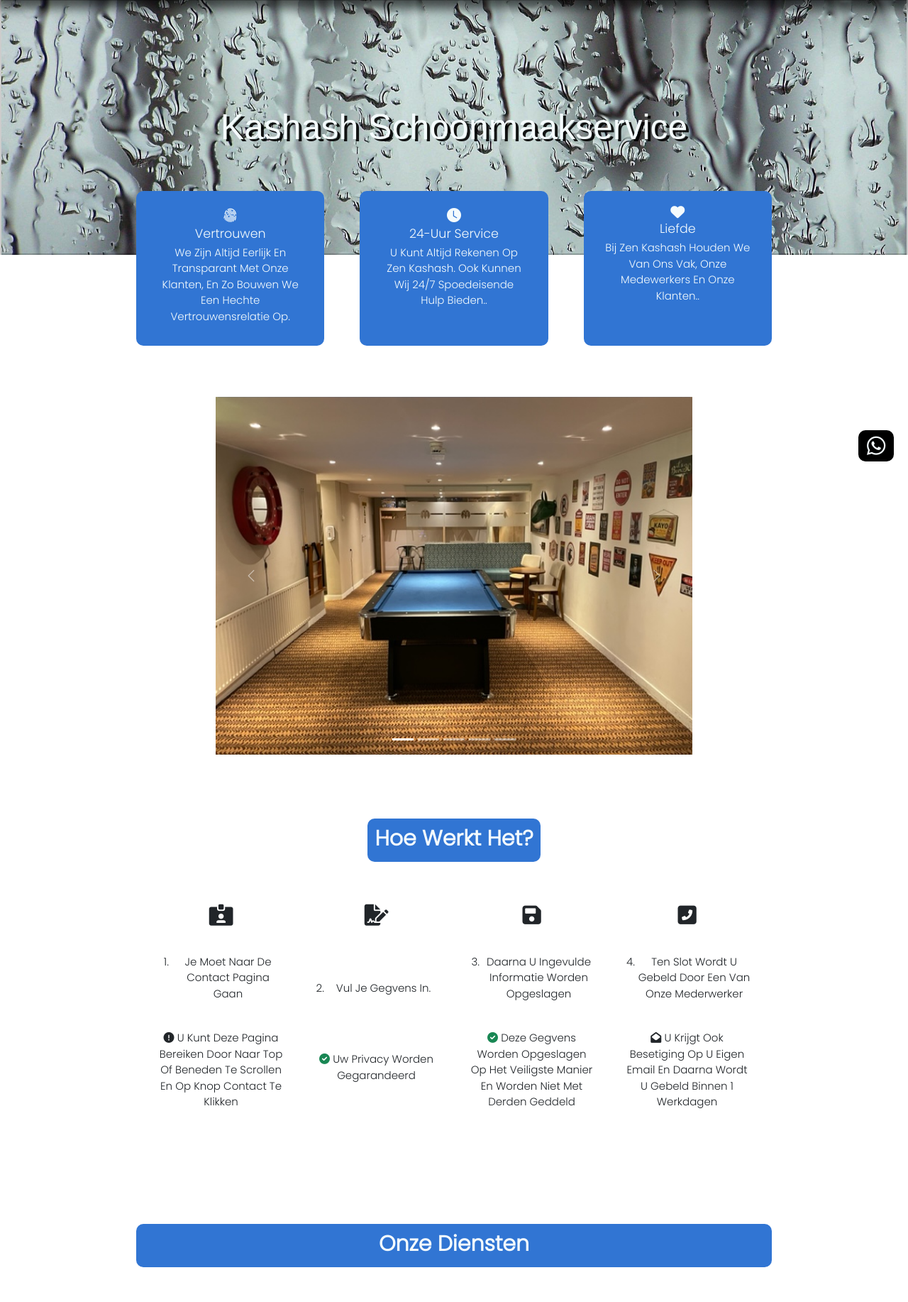
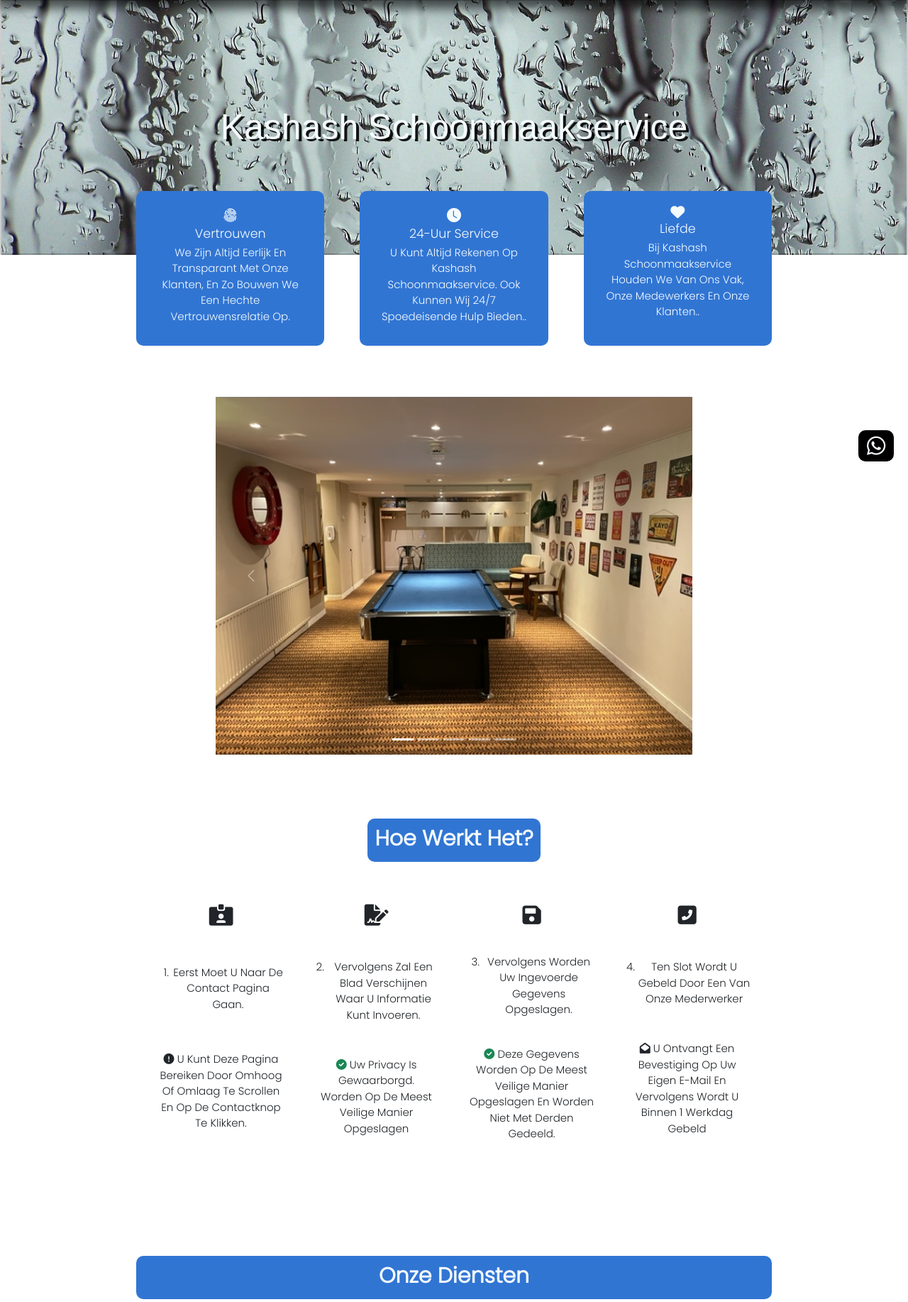
Before and after one commit to mohamedloul1/project_schoon_maak_bedrijf, a PHP site: page /index.php in a window 1280 px wide. Shown: the part 100-1934 px from the top of the page at 71% size. Run offline with PHP 8.4, Linux system fonts and the light colour scheme; style sheets or scripts are compiled from the project's sources; some web fonts are replaced.

Commit message:
Teksten toegevoegd
Teksten toegevoegd

```diff
--- a/app/views/home.php
+++ b/app/views/home.php
@@ -39,13 +39,13 @@
     <div class="second-card">
       <i class="bi bi-clock-fill"></i>
       <h3>24-uur service</h3>
-      <p>U kunt altijd rekenen op Zen kashash. Ook kunnen wij 24/7 spoedeisende hulp bieden..</p>
+      <p>U kunt altijd rekenen op kashash schoonmaakservice. Ook kunnen wij 24/7 spoedeisende hulp bieden..</p>
 
     </div>
     <div class="third-card">
       <i class="fas fa-heart"></i>
       <h3>Liefde</h3>
-      <p>Bij Zen kashash houden we van ons vak, onze medewerkers en onze klanten..</p>
+      <p>Bij kashash schoonmaakservice houden we van ons vak, onze medewerkers en onze klanten..</p>
     </div>
   </div>
 </section>
@@ -113,40 +113,37 @@
         </div>
   </div>
 
-  <!-- <div class="header__working">
-    <h1>hoe werkt het</h1>
-  </div> -->
-  <!-- <div class="language__working">
-    <li><a href="">Nederlands</a></li>
-  </div> -->
   <div class="container-card__working">
     <div class="first-card__working">
       <i class="fas fa-id-card-alt"></i>
       <ol>
-        <li>Je moet naar de contact pagina gaan</li>
+        <li>Eerst moet u naar de contact pagina gaan.</li>
       </ol>
       <p> <i class="fas fa-exclamation-circle" id="alert"></i>
-        U kunt deze pagina bereiken door naar top of beneden te scrollen en op knop contact te klikken
+      U kunt deze pagina bereiken door omhoog of omlaag te scrollen en op de contactknop te klikken.
       </p>
     </div>
     <div class="second-card__working">
       <i class="fas fa-file-signature"></i>
       <ol start="2">
-        <li>Vul je gegvens in.</li>
+        <li>vervolgens zal een blad verschijnen waar u informatie kunt invoeren.</li>
       </ol>
       <p>
         <i class="fas fa-check-circle text-success" id="alert"></i>
-        Uw privacy worden gegarandeerd
+        Uw privacy is gewaarborgd.<br>
+        worden op de meest veilige manier opgeslagen
+
+        <br>
       </p>
     </div>
     <div class="third-card__working">
       <i class="fas fa-save"></i>
       <ol start="3">
-        <li>Daarna u ingevulde informatie worden opgeslagen</li>
+        <li>Vervolgens worden uw ingevoerde gegevens opgeslagen.</li>
       </ol>
       <p>
         <i class="fas fa-check-circle text-success" id="alert"></i>
-        Deze gegvens worden opgeslagen op het veiligste manier en worden niet met derden geddeld
+        Deze gegevens worden op de meest veilige manier opgeslagen en worden niet met derden gedeeld.
       </p>
     </div>
     <div class="four-card__working">
@@ -156,8 +153,7 @@
       </ol>
       <p>
         <i class="fas fa-envelope-open" id="alert"></i>
-        U krijgt ook besetiging op u eigen email en daarna wordt u gebeld binnen 1 werkdagen
-      </p>
+        U ontvangt een bevestiging op uw eigen e-mail en vervolgens wordt u binnen 1 werkdag gebeld       </p>
     </div>
   </div>
 </section>
--- a/app/views/includes/footer.php
+++ b/app/views/includes/footer.php
@@ -79,7 +79,7 @@
   <!-- Copyright -->
   <div class="copyright text-center p-3" style="background-color: rgba(0, 0, 0, 0.2);">
   Copyright © 2022
-    <a class="text-white">Zen Kashash</a> &nbsp; &nbsp;
+    <a class="text-white">kashash schoonmaakservice</a> &nbsp; &nbsp;
     <a href="https://policies.google.com/privacy" class="text-white">Privacy</a>
 
   </div>
```
